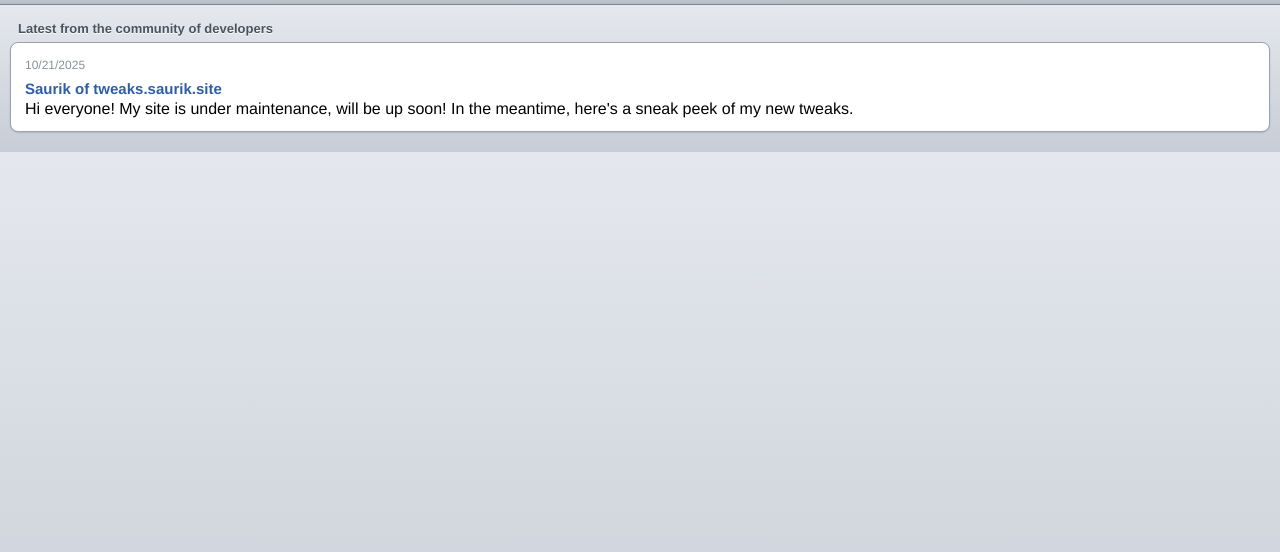
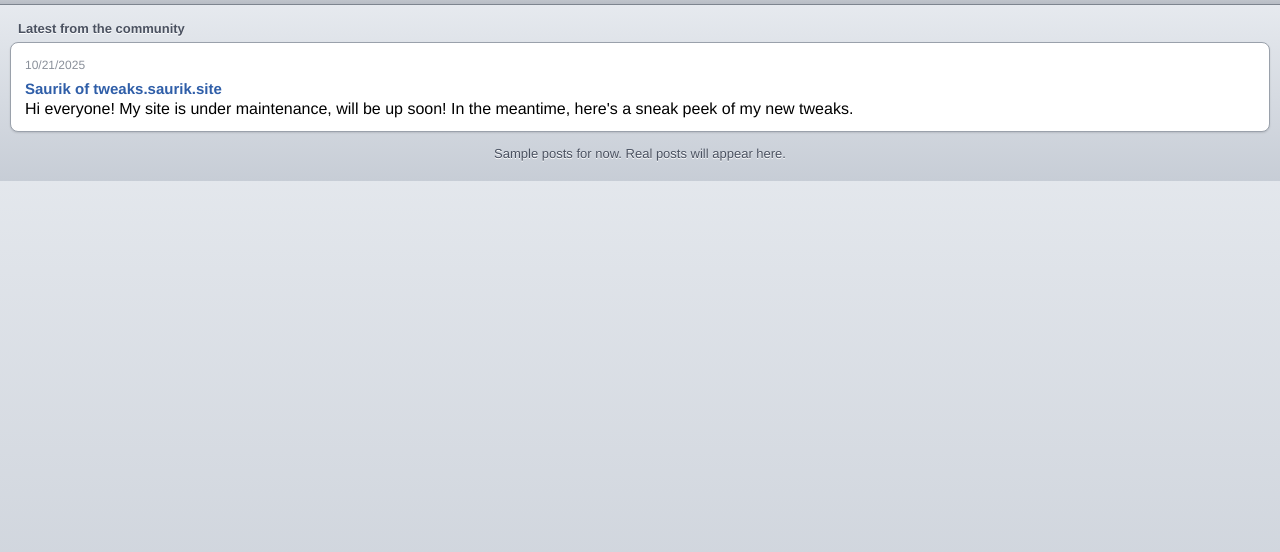
Before and after one commit to deepdiver26/Cydia2, a plain HTML site: page softboard.html in a window 1280 px wide. Shown: the part 40-592 px from the top of the page. Drawn offline with Linux system fonts and the light colour scheme.

Commit message:
Update softboard.html

```diff
--- a/softboard.html
+++ b/softboard.html
@@ -16,10 +16,11 @@
 </div>
 
 <div class="content">
-  <div class="group-header">Latest from the community of developers</div>
+  <div class="group-header">Latest from the community</div>
   <div class="group" id="posts">
     <div class="row"><span class="row-label muted">Loading…</span></div>
   </div>
+  <div class="footer">Sample posts for now. Real posts will appear here.</div>
 </div>
 
 <script type="text/javascript" src="js/softboard.js"></script>
```
